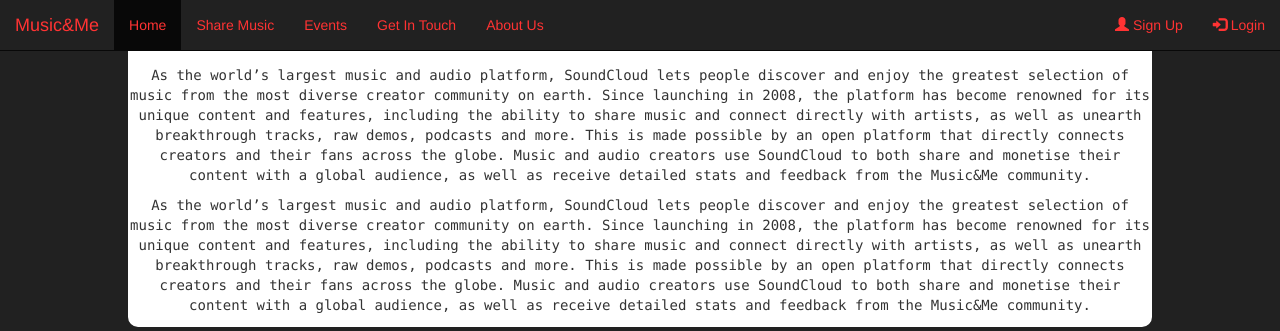
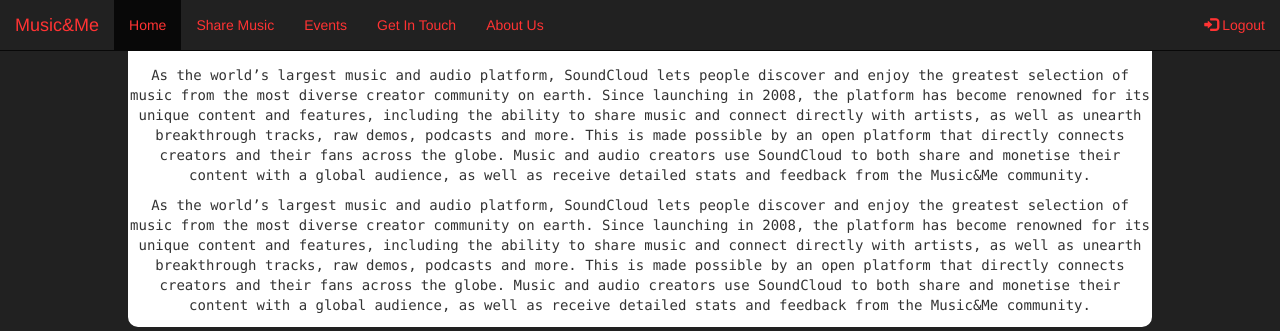
Before and after one commit to mjb0899/musicnme, a PHP site: page /aboutus.php in a window 1280 px wide. Shown: the top 331 px of the page. Run offline with PHP 8.4, Linux system fonts and the light colour scheme; the visitor is signed in with stand-in values (Sample User, id 1); some libraries are stand-ins or nearby versions.

Commit message:
db connect Commit

```diff
--- a/aboutus.php
+++ b/aboutus.php
@@ -41,8 +41,9 @@ $a=0;
                     <li><a href="#">About Us</a></li>
                 </ul>
                 <ul class="nav navbar-nav navbar-right">
-                    <li><a href="#"><span class="glyphicon glyphicon-user"></span> Sign Up</a></li>
-                    <li><a href="#"><span class="glyphicon glyphicon-log-in"></span> Login</a></li>
+                    <li <?php if(isset($sess)) { ?>style="display:none;"<?php } ?>><a href="#"><span class="glyphicon glyphicon-user" ></span> Sign Up</a></li>
+                    <li <?php if(isset($sess)) { ?>style="display:none;"<?php } ?>><a href="#"><span class="glyphicon glyphicon-log-in"></span> Login</a></li>
+                    <li <?php if(!isset($sess)) { ?>style="display:none;"<?php } ?> ><a href="logout.php"><span class="glyphicon glyphicon-log-in"></span> Logout</a></li>
                 </ul>
             </div>
         </div>
--- a/artistprofile.php
+++ b/artistprofile.php
@@ -40,8 +40,9 @@
                     <li><a href="#">About Us</a></li>
                 </ul>
                 <ul class="nav navbar-nav navbar-right">
-                    <li><a href="#"><span class="glyphicon glyphicon-user"></span> Sign Up</a></li>
-                    <li><a href="#"><span class="glyphicon glyphicon-log-in"></span> Login</a></li>
+                    <li <?php if(isset($sess)) { ?>style="display:none;"<?php } ?>><a href="#"><span class="glyphicon glyphicon-user" ></span> Sign Up</a></li>
+                    <li <?php if(isset($sess)) { ?>style="display:none;"<?php } ?>><a href="#"><span class="glyphicon glyphicon-log-in"></span> Login</a></li>
+                    <li <?php if(!isset($sess)) { ?>style="display:none;"<?php } ?> ><a href="logout.php"><span class="glyphicon glyphicon-log-in"></span> Logout</a></li>
                 </ul>
             </div>
         </div>
--- a/userprofile.php
+++ b/userprofile.php
@@ -46,8 +46,9 @@
                     <li><a href="#">About Us</a></li>
                 </ul>
                 <ul class="nav navbar-nav navbar-right">
-                    <li><a href="#"><span class="glyphicon glyphicon-user"></span> Sign Up</a></li>
-                    <li><a href="#"><span class="glyphicon glyphicon-log-in"></span> Login</a></li>
+                    <li <?php if(isset($sess)) { ?>style="display:none;"<?php } ?>><a href="#"><span class="glyphicon glyphicon-user" ></span> Sign Up</a></li>
+                    <li <?php if(isset($sess)) { ?>style="display:none;"<?php } ?>><a href="#"><span class="glyphicon glyphicon-log-in"></span> Login</a></li>
+                    <li <?php if(!isset($sess)) { ?>style="display:none;"<?php } ?> ><a href="logout.php"><span class="glyphicon glyphicon-log-in"></span> Logout</a></li>
                 </ul>
             </div>
         </div>
```
